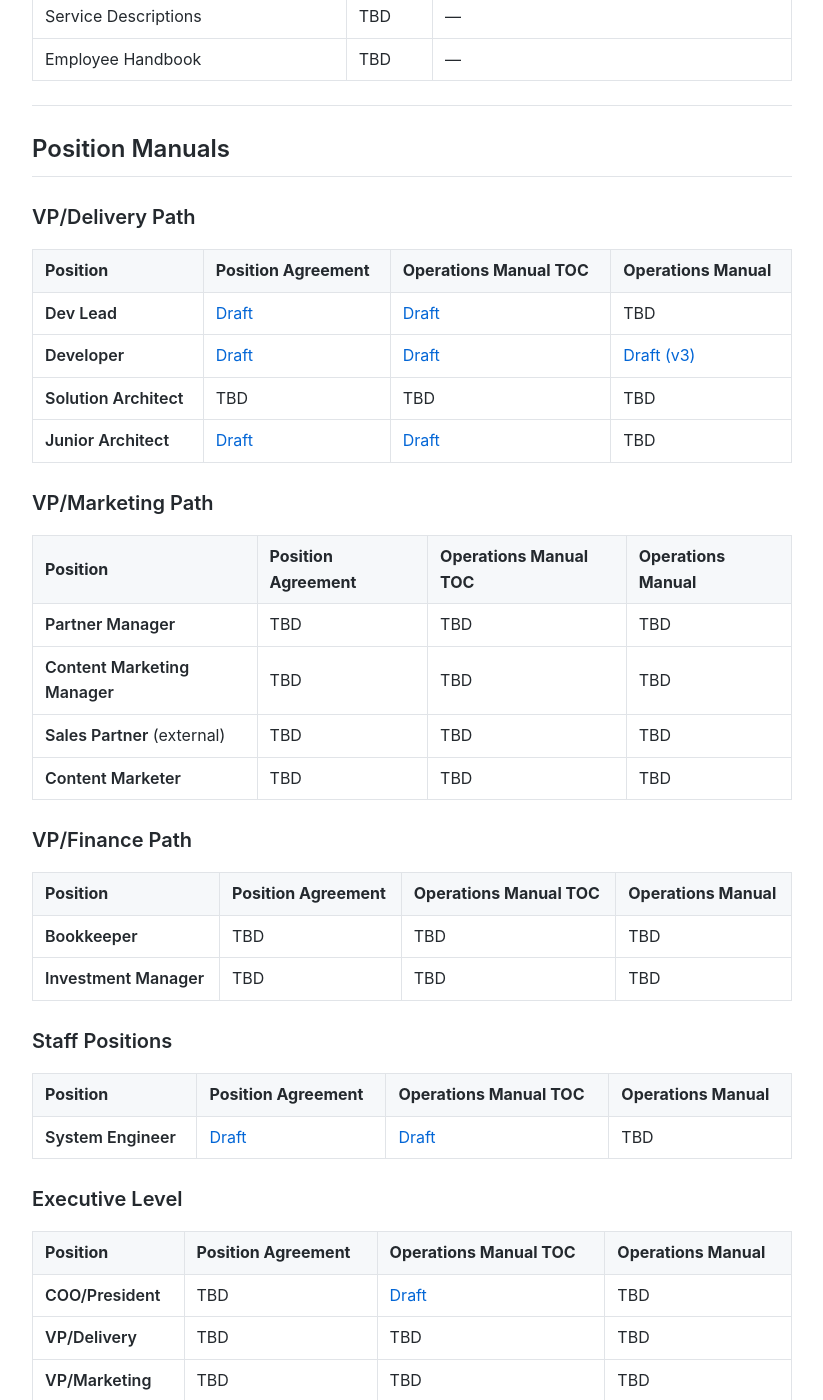
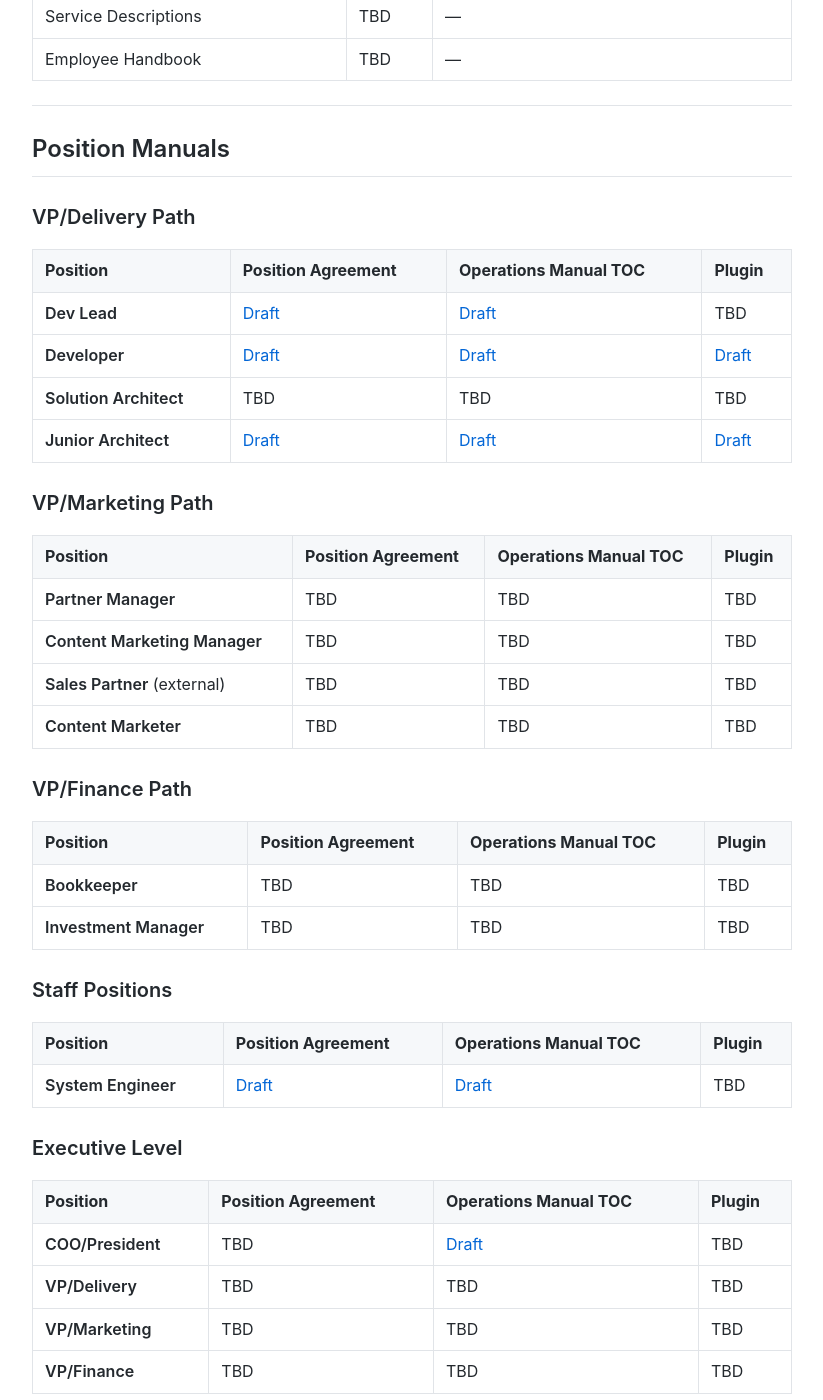
Before and after one commit to MariusWilsch/public-wilsch-ai-pages, a Jekyll site: the page built from global/operations-manual-router.md, in a window 1280 px wide and 1400 px high, scrolled down 1002 px. Shown: the whole window, without its empty margins (228-1051 px from the left). Built offline with Jekyll 4.4.1, drawn with Linux system fonts in a browser that asks for light colours; our own code applies the rules of GitHub Pages for plain Markdown files.

Commit message:
Sync from hippocampus 2026-02-23

```diff
--- a/global/operations-manual-router.md
+++ b/global/operations-manual-router.md
@@ -34,17 +34,17 @@ Entry point for all position-specific Operations Manuals at Wilsch AI Services.
 
 ### VP/Delivery Path
 
-| Position | Position Agreement | Operations Manual TOC | Operations Manual |
-|----------|-------------------|----------------------|-------------------|
+| Position | Position Agreement | Operations Manual TOC | Plugin |
+|----------|-------------------|----------------------|--------|
 | **Dev Lead** | [Draft](https://mariuswilsch.github.io/public-wilsch-ai-pages/global/dev-lead-position-agreement-wilsch-ai-services) | [Draft](https://mariuswilsch.github.io/public-wilsch-ai-pages/global/dev-lead-operations-manual-toc) | TBD |
-| **Developer** | [Draft](https://mariuswilsch.github.io/public-wilsch-ai-pages/global/developer-position-agreement-wilsch-ai-services) | [Draft](https://mariuswilsch.github.io/public-wilsch-ai-pages/global/developer-operations-manual-toc) | [Draft (v3)](https://mariuswilsch.github.io/public-wilsch-ai-pages/global/developer-operations-manual-wilsch-ai-services) |
+| **Developer** | [Draft](https://mariuswilsch.github.io/public-wilsch-ai-pages/global/developer-position-agreement-wilsch-ai-services) | [Draft](https://mariuswilsch.github.io/public-wilsch-ai-pages/global/developer-operations-manual-toc) | [Draft](https://github.com/MariusWilsch/claude-code-team-marketplace/tree/main/plugins/developer-position-plugin) |
 | **Solution Architect** | TBD | TBD | TBD |
-| **Junior Architect** | [Draft](https://mariuswilsch.github.io/public-wilsch-ai-pages/global/junior-architect-position-agreement-wilsch-ai-services) | [Draft](https://mariuswilsch.github.io/public-wilsch-ai-pages/global/junior-architect-operations-manual-toc) | TBD |
+| **Junior Architect** | [Draft](https://mariuswilsch.github.io/public-wilsch-ai-pages/global/junior-architect-position-agreement-wilsch-ai-services) | [Draft](https://mariuswilsch.github.io/public-wilsch-ai-pages/global/junior-architect-operations-manual-toc) | [Draft](https://github.com/MariusWilsch/junior-architect-position-plugin) |
 
 ### VP/Marketing Path
 
-| Position | Position Agreement | Operations Manual TOC | Operations Manual |
-|----------|-------------------|----------------------|-------------------|
+| Position | Position Agreement | Operations Manual TOC | Plugin |
+|----------|-------------------|----------------------|--------|
 | **Partner Manager** | TBD | TBD | TBD |
 | **Content Marketing Manager** | TBD | TBD | TBD |
 | **Sales Partner** (external) | TBD | TBD | TBD |
@@ -52,21 +52,21 @@ Entry point for all position-specific Operations Manuals at Wilsch AI Services.
 
 ### VP/Finance Path
 
-| Position | Position Agreement | Operations Manual TOC | Operations Manual |
-|----------|-------------------|----------------------|-------------------|
+| Position | Position Agreement | Operations Manual TOC | Plugin |
+|----------|-------------------|----------------------|--------|
 | **Bookkeeper** | TBD | TBD | TBD |
 | **Investment Manager** | TBD | TBD | TBD |
 
 ### Staff Positions
 
-| Position | Position Agreement | Operations Manual TOC | Operations Manual |
-|----------|-------------------|----------------------|-------------------|
+| Position | Position Agreement | Operations Manual TOC | Plugin |
+|----------|-------------------|----------------------|--------|
 | **System Engineer** | [Draft](https://mariuswilsch.github.io/public-wilsch-ai-pages/global/system-engineer-position-agreement-wilsch-ai-services) | [Draft](https://mariuswilsch.github.io/public-wilsch-ai-pages/global/system-engineer-operations-manual-toc) | TBD |
 
 ### Executive Level
 
-| Position | Position Agreement | Operations Manual TOC | Operations Manual |
-|----------|-------------------|----------------------|-------------------|
+| Position | Position Agreement | Operations Manual TOC | Plugin |
+|----------|-------------------|----------------------|--------|
 | **COO/President** | TBD | [Draft](https://mariuswilsch.github.io/public-wilsch-ai-pages/global/coo-operations-manual-toc) | TBD |
 | **VP/Delivery** | TBD | TBD | TBD |
 | **VP/Marketing** | TBD | TBD | TBD |
```
